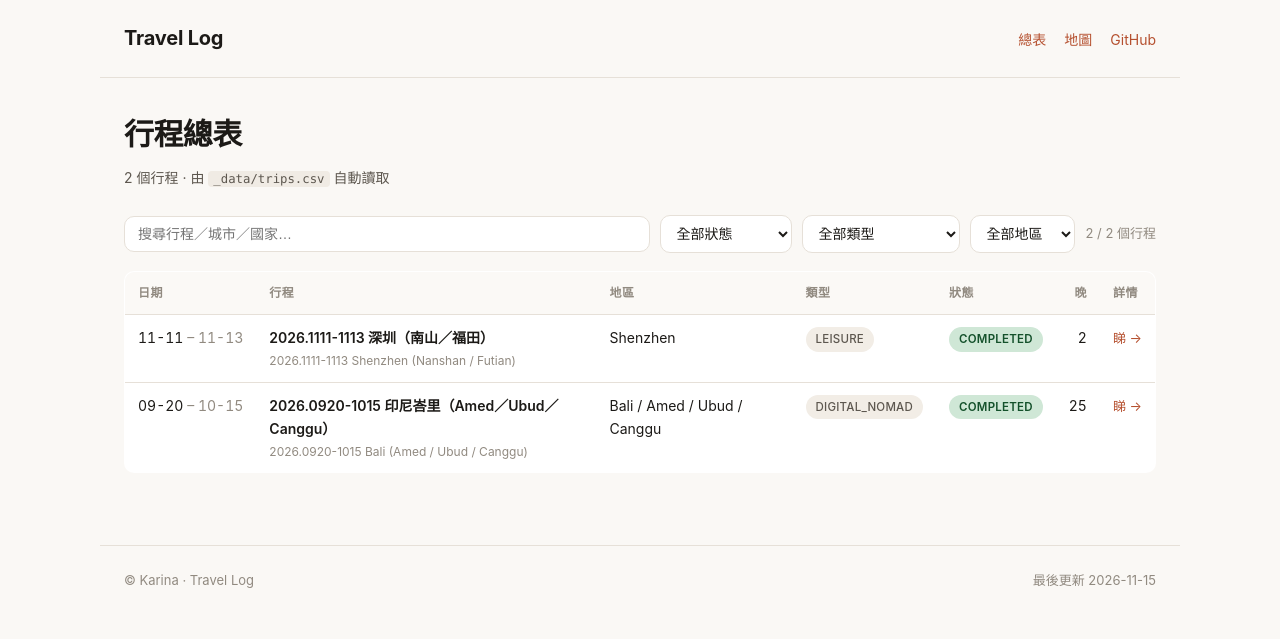
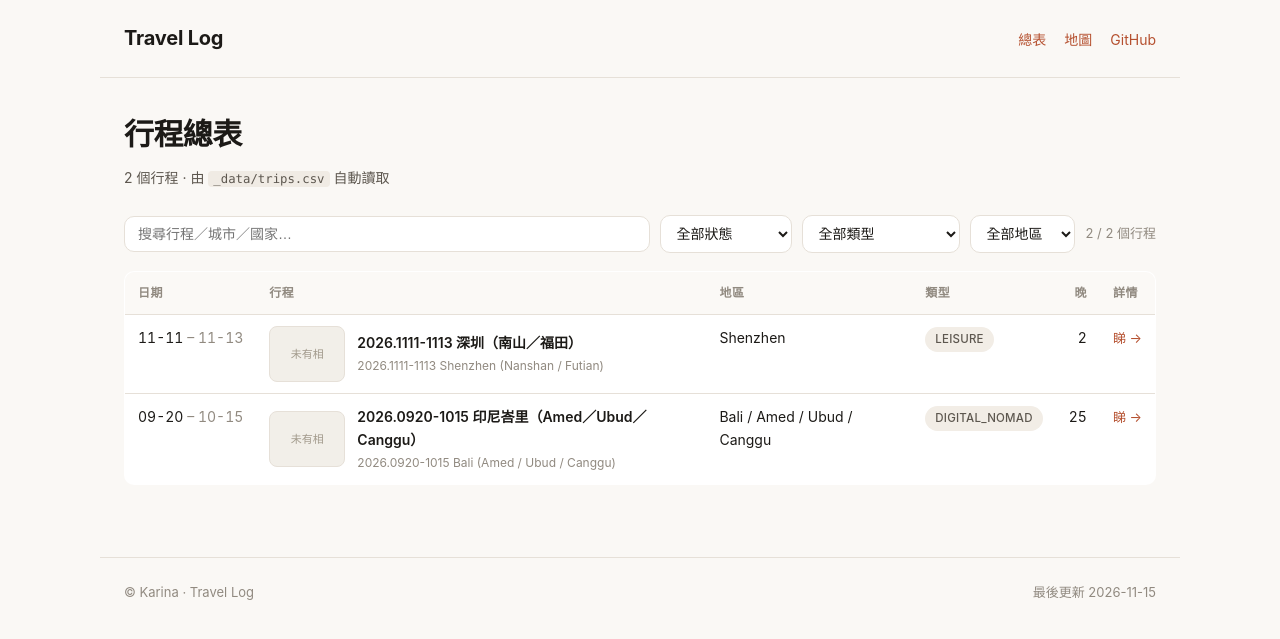
Before and after one commit to Karinatkl/travel-log, a Jekyll site: the page built from index.html, in a window 1280 px wide. Shown: the top 639 px of the page. Built offline with Jekyll 4.4.1, drawn with Linux system fonts in a browser that asks for light colours.

Commit message:
feat(index): 總表加封面縮圖；移除「狀態」欄

```diff
--- a/assets/css/style.css
+++ b/assets/css/style.css
@@ -291,3 +291,23 @@ code {
   text-align: center;
   padding: 0 2px;
 }
+
+/* ---- 總表封面縮圖 ---- */
+.trip-cell { display: flex; align-items: center; gap: 12px; }
+.thumb {
+  flex: 0 0 auto;
+  width: 76px; height: 56px;
+  border-radius: 8px; overflow: hidden;
+  border: 1px solid var(--line);
+  display: block;
+}
+.thumb img { width: 100%; height: 100%; object-fit: cover; display: block; }
+.thumb-empty {
+  display: flex; align-items: center; justify-content: center;
+  background: #f2efe9; color: #a29a8c; font-size: 11px; text-decoration: none;
+}
+.trip-txt { min-width: 0; }
+@media (max-width: 600px) {
+  .thumb { width: 56px; height: 42px; }
+  .trip-cell { gap: 9px; }
+}
--- a/index.html
+++ b/index.html
@@ -43,7 +43,6 @@ description: 所有行程一頁睇清 — 日期、地區、類型、狀態。
       <th data-sort="text" data-key="title">行程</th>
       <th>地區</th>
       <th>類型</th>
-      <th>狀態</th>
       <th class="num">晚</th>
       <th>詳情</th>
     </tr>
@@ -60,12 +59,25 @@ description: 所有行程一頁睇清 — 日期、地區、類型、狀態。
     >
       <td class="nowrap">{{ t.start_date | slice: 5, 5 }}<span class="dim"> – {{ t.end_date | slice: 5, 5 }}</span></td>
       <td>
-        <a class="trip-link" href="{{ '/trips/' | append: t.trip_id | append: '/' | relative_url }}">{{ t.title_zh }}</a>
-        {% if t.title_en %}<span class="en">{{ t.title_en }}</span>{% endif %}
+        {%- assign tp = site.pages | where: "trip_id", t.trip_id | first -%}
+        <div class="trip-cell">
+          {%- if tp.cover -%}
+            <a class="thumb" href="{{ '/trips/' | append: t.trip_id | append: '/' | relative_url }}">
+              <img src="{{ tp.cover | relative_url }}" alt="{{ t.title_zh }}" loading="lazy">
+            </a>
+          {%- else -%}
+            <a class="thumb thumb-empty" href="{{ '/trips/' | append: t.trip_id | append: '/' | relative_url }}">
+              <span>未有相</span>
+            </a>
+          {%- endif -%}
+          <div class="trip-txt">
+            <a class="trip-link" href="{{ '/trips/' | append: t.trip_id | append: '/' | relative_url }}">{{ t.title_zh }}</a>
+            {% if t.title_en %}<span class="en">{{ t.title_en }}</span>{% endif %}
+          </div>
+        </div>
       </td>
       <td>{{ t.city | default: t.country | default: "—" }}</td>
       <td><span class="tag">{{ t.trip_type | default: "—" }}</span></td>
-      <td><span class="pill" data-status="{{ t.status }}">{{ t.status | default: "—" }}</span></td>
       <td class="num">{{ t.nights | default: "—" }}</td>
       <td><a class="detail" href="{{ '/trips/' | append: t.trip_id | append: '/' | relative_url }}">睇 →</a></td>
     </tr>
```
